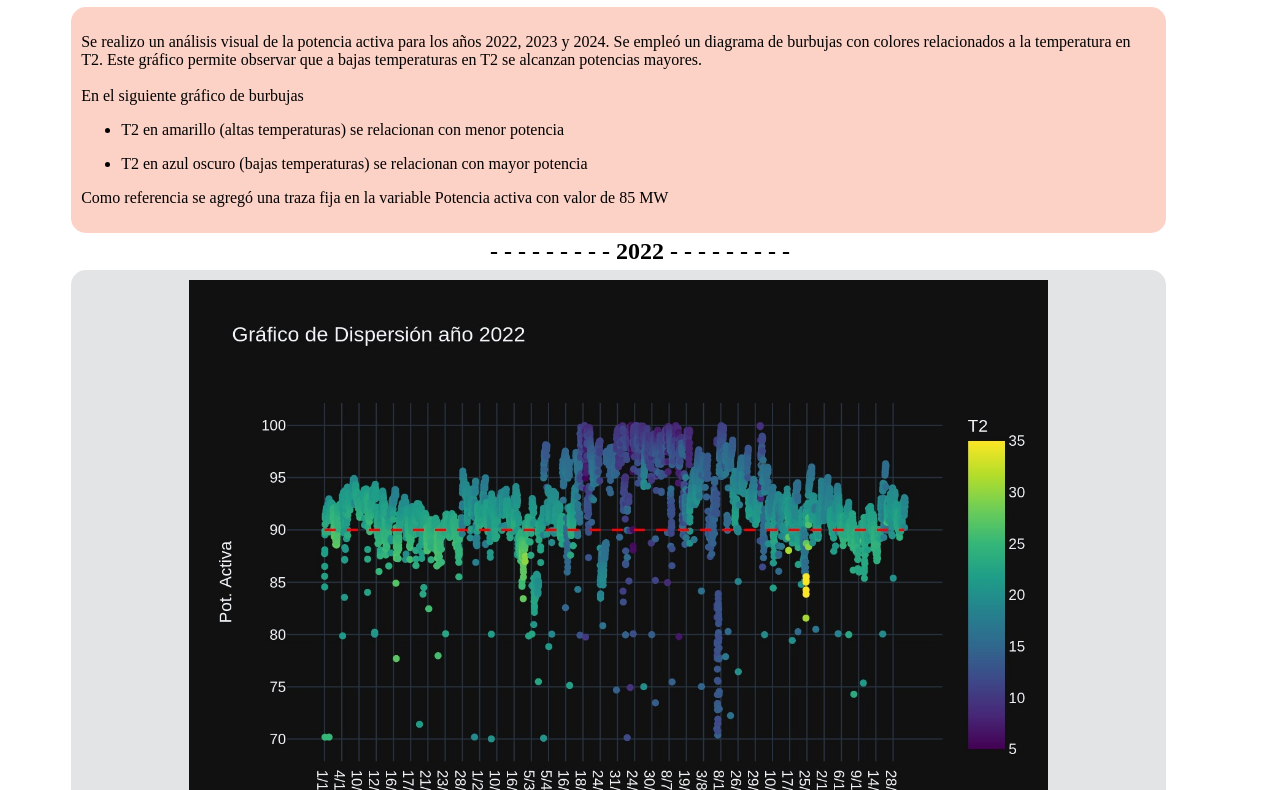
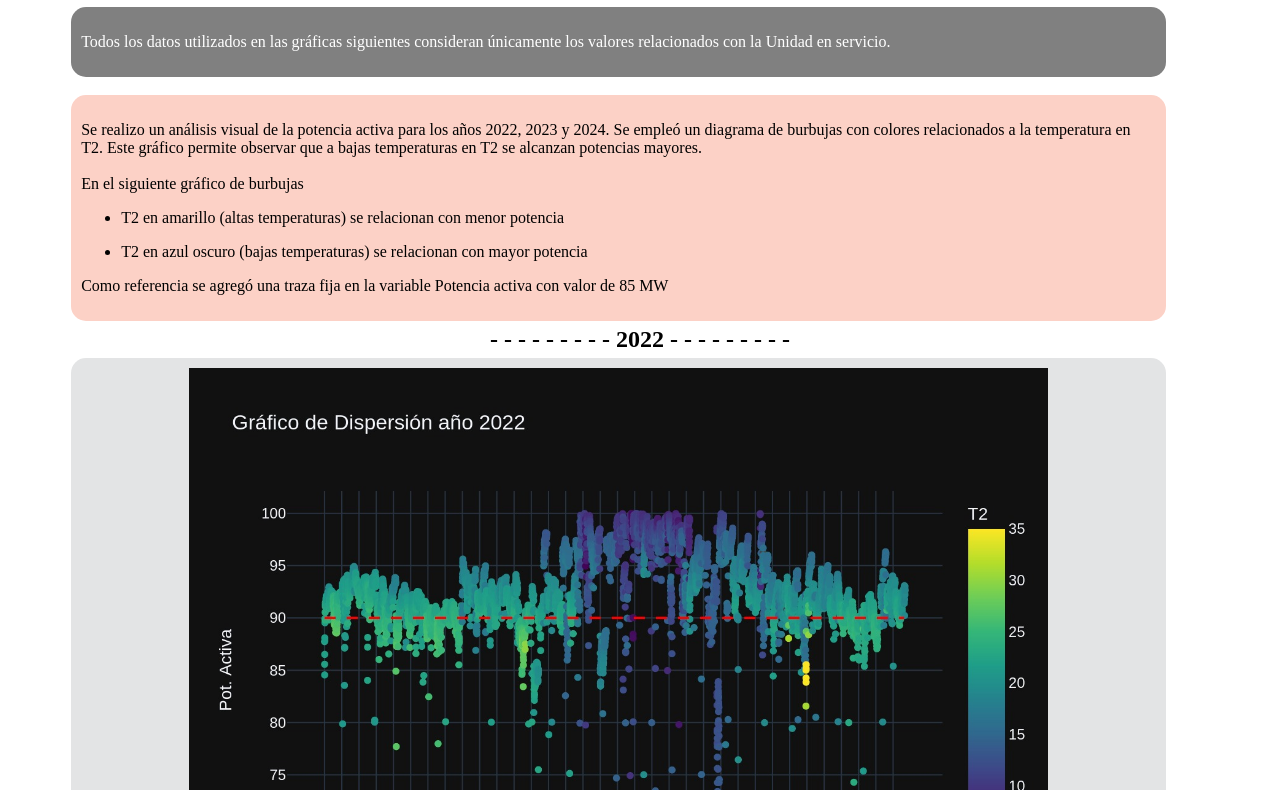
Before and after one commit to Facundo598/Web1, a plain HTML site: page index.html in a window 1280 px wide. Shown: the part 73-863 px from the top of the page. Drawn offline with Linux system fonts and the light colour scheme.

Commit message:
Update index.html

```diff
--- a/index.html
+++ b/index.html
@@ -17,6 +17,10 @@
 </head>
 <body>
 	<div style="text-align: center;"><h1>Datos de Potencia Activa</h1></div>
+	<div class="c-gris" style="color: #FFFFFF; background-color: #808080;">
+		<p>Todos los datos utilizados en las gráficas siguientes
+		consideran únicamente los valores relacionados con la Unidad en servicio.</p>
+	</div><br>
 	<div class="content">
 		<div class="c-naranja">
 			<p>Se realizo un análisis visual de la potencia activa para los años 2022, 2023 y 2024.
```
